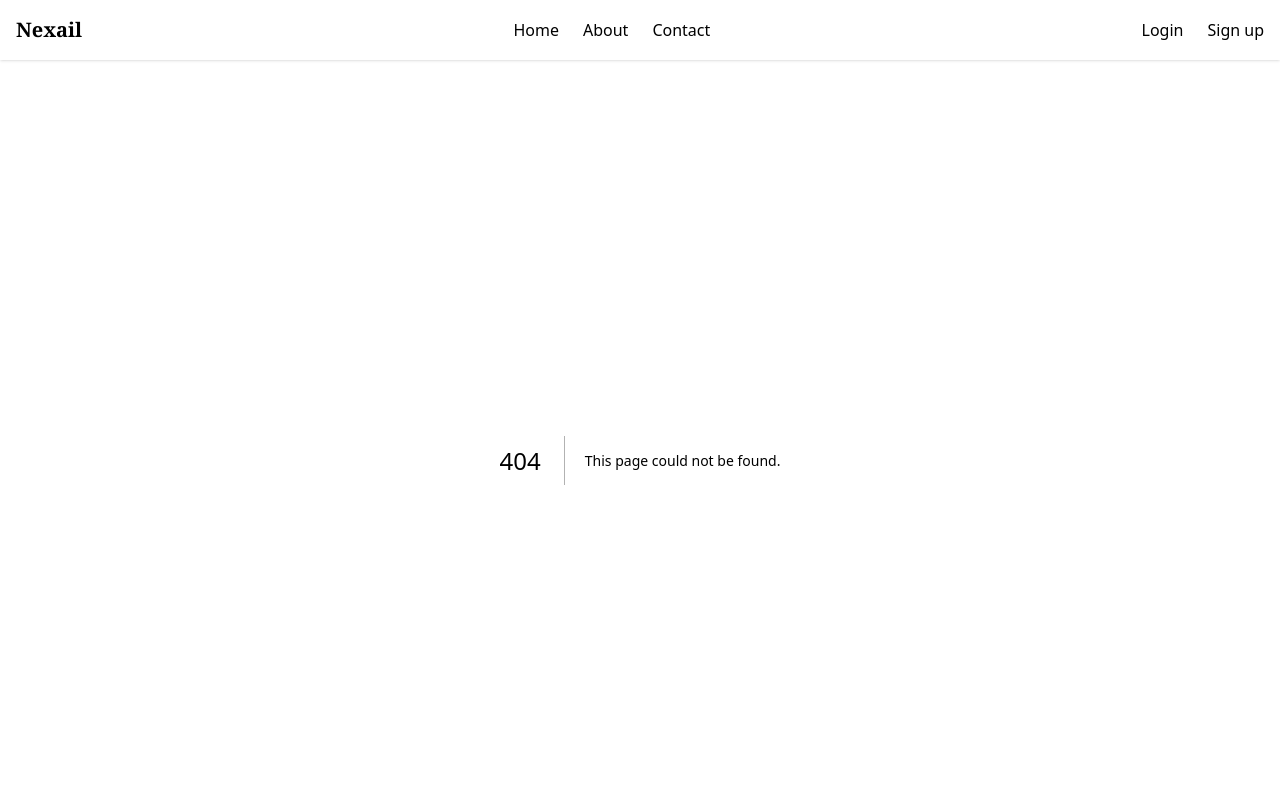
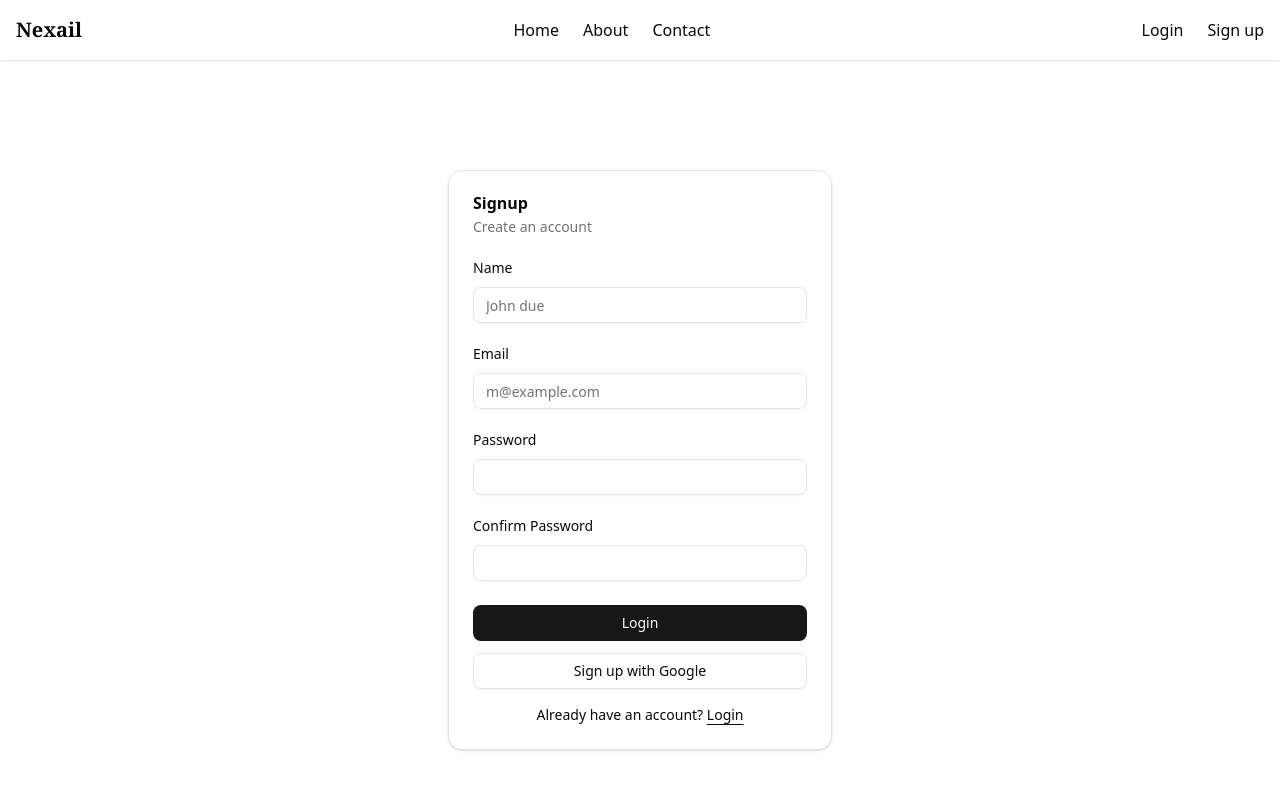
Before and after one commit to Niadul-Munna/auth, a Next.js app: page /auth/signup in a window 1280 px wide. Before the commit this address had no page. Shown: the top 790 px of the page. Built offline with nearby package versions, Linux system fonts and the light colour scheme.

Commit message:
feat(auth): sign up page

```diff
--- /dev/null
+++ b/src/app/auth/signup/page.tsx
@@ -0,0 +1,11 @@
+import { SignupForm } from "@/components/auth/signup-form";
+
+export default function SignPage() {
+  return (
+    <div className="flex min-h-svh w-full items-center justify-center p-6 md:p-10">
+      <div className="w-full max-w-sm">
+        <SignupForm />
+      </div>
+    </div>
+  );
+}
```
